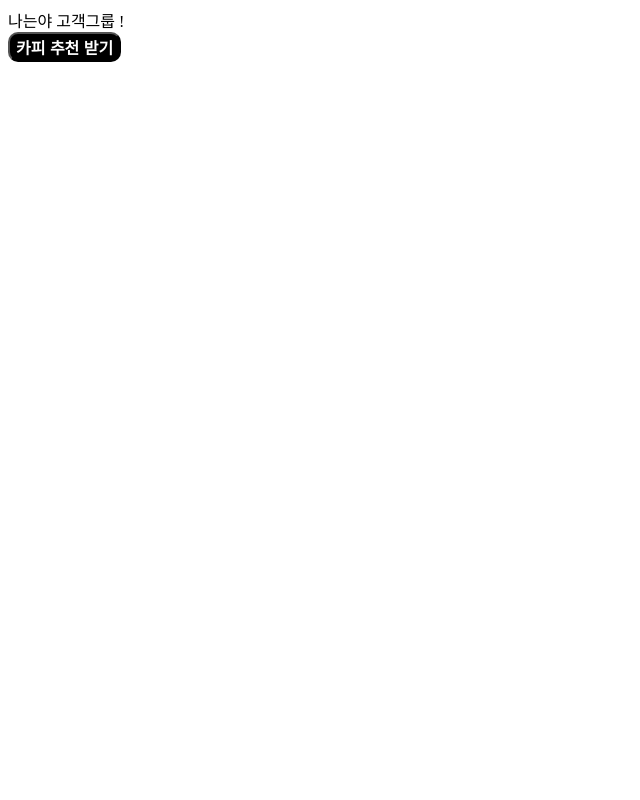
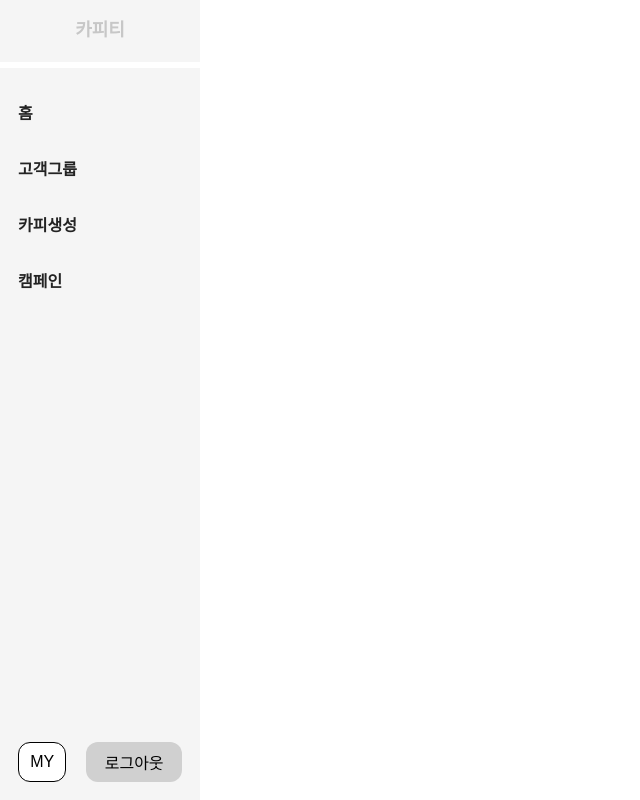
Before and after one commit to swcamp-teamP03/COPYT_Frontend, a React app: page /clients in a window 1280 px wide. Shown: the whole page, without its empty margins (0-640 px from the left). Built offline with nearby package versions, Linux system fonts and the light colour scheme.

Commit message:
[Feat] : GNB 완료

```diff
--- a/src/components/common/Button/Button.style.ts
+++ b/src/components/common/Button/Button.style.ts
@@ -7,12 +7,17 @@ export const Button = styled.button<ButtonProps>`
   display: flex;
   align-items: center;
   justify-content: center;
-  font-weight: 600;
-  width: ${({ width }) => width ?? '160px'};
-  height: ${({ height }) => height ?? '50px'};
-  border-radius: 10px;
+  font-weight: 400;
+  width: ${({ width }) => width ?? '10rem'};
+  height: ${({ height }) => height ?? '3.125rem'};
+  border: ${({ border }) => border ?? 'solid 1px'};
+  border-radius: 12px;
   text-align: center;
   font-size: ${({ fontSize }) => fontSize ?? 'medium'};
   color: ${({ color, theme }) => color ?? theme.colors.white};
   background-color: ${({ backgroundColor, theme }) => backgroundColor ?? theme.colors.black};
+
+  &:hover {
+    background-color: ButtonFace;
+  }
 `;
--- a/src/components/common/Button/index.tsx
+++ b/src/components/common/Button/index.tsx
@@ -10,6 +10,7 @@ export interface ButtonProps {
   fontSize?: CSSProperties['fontSize'];
   color?: CSSProperties['color'];
   backgroundColor?: CSSProperties['backgroundColor'];
+  border?: CSSProperties['border'];
 }
 
 const Button = ({ children, width, ...props }: ButtonProps) => {
--- a/src/components/common/GNB/index.tsx
+++ b/src/components/common/GNB/index.tsx
@@ -1,11 +1,88 @@
-import { useState } from 'react';
+import React from 'react';
+import styled from 'styled-components';
+import { Button } from '../Button/Button.style';
 import { useNavigate } from 'react-router-dom';
 
 const GNB = () => {
-  const [showModal, setShowModal] = useState(false);
-  const navigation = useNavigate();
+  const navigate = useNavigate();
 
-  return <div>GNB</div>;
+  const handleNavigation = (path: any) => {
+    navigate(path);
+  };
+
+  return (
+    <GNBContainer>
+      <Logo>카피티</Logo>
+      <Gap />
+      <NavWrapper>
+        <NavItem onClick={() => handleNavigation('/')}>홈</NavItem>
+        <NavItem onClick={() => handleNavigation('/clients')}>고객그룹</NavItem>
+        <NavItem onClick={() => handleNavigation('/copies')}>카피생성</NavItem>
+        <NavItem onClick={() => handleNavigation('/campain')}>캠페인</NavItem>
+      </NavWrapper>
+      <ButtonWrapper>
+        <Button backgroundColor="white" color="black" width="50px" height="40px" onClick={() => navigate('my')}>
+          MY
+        </Button>
+        <Button backgroundColor="#D0D0D0" color="gray70" width="100px" height="40px" border="none" onClick={() => navigate('/')}>
+          로그아웃
+        </Button>
+      </ButtonWrapper>
+    </GNBContainer>
+  );
 };
 
 export default GNB;
+
+const GNBContainer = styled.div`
+  position: fixed;
+  top: 0;
+  left: 0;
+  height: 100%;
+  width: 200px;
+  background-color: ${({ theme }) => theme.colors.gray0};
+  display: flex;
+  flex-direction: column;
+  justify-content: space-between;
+  z-index: 1;
+`;
+
+const Logo = styled.div`
+  margin: 15px 15px 5px;
+  font-weight: bold;
+  text-align: center;
+  font-size: 18px;
+  color: ${({ theme }) => theme.colors.gray10};
+`;
+
+const Gap = styled.p`
+  background-color: ${({ theme }) => theme.colors.white};
+  padding: 3px;
+`;
+
+const NavWrapper = styled.nav`
+  margin-bottom: 10px;
+  flex-grow: 1;
+`;
+
+const NavItem = styled.div`
+  padding: 16px 18px;
+  display: flex;
+  justify-content: flex-start;
+  align-items: center;
+  color: ${({ theme }) => theme.colors.black};
+  font-weight: bold;
+  text-align: left;
+
+  &:hover {
+    background-color: ${({ theme }) => theme.colors.gray90};
+    border-radius: 10px;
+    color: white;
+  }
+`;
+
+const ButtonWrapper = styled.div`
+  display: flex;
+  padding: 18px;
+  gap: 20px;
+`;
--- a/src/routes/index.tsx
+++ b/src/routes/index.tsx
@@ -2,11 +2,13 @@
 import { BrowserRouter, Route, Routes } from 'react-router-dom';
 import CopyGroups from '../pages/CopyGroups';
 import ClientGroups from '../pages/ClientGroups';
-import * as React from 'react';
+import React from 'react';
+import GNB from '../components/common/GNB';
 
 const Router = () => {
   return (
     <BrowserRouter>
+      <GNB />
       <Routes>
         <Route path="/copies" element={<CopyGroups />} />
         <Route path="/clients" element={<ClientGroups />} />
```
